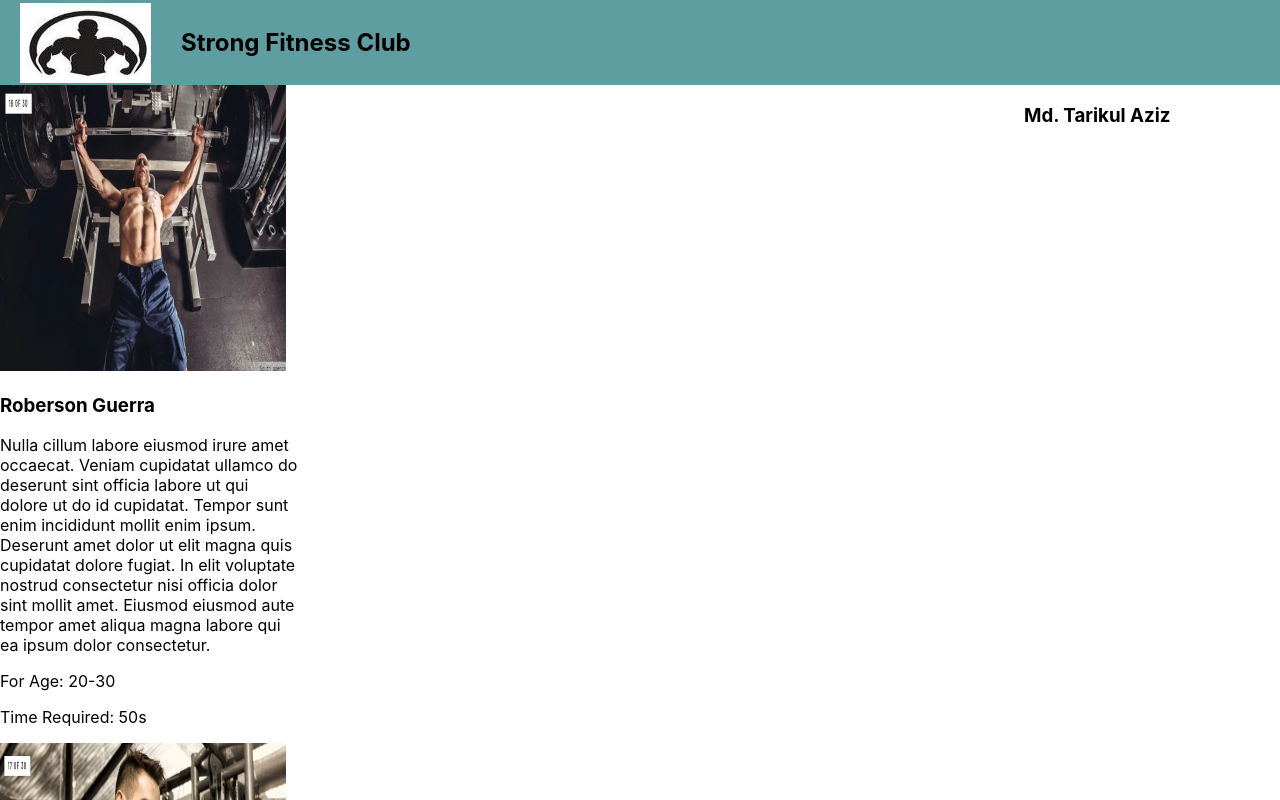
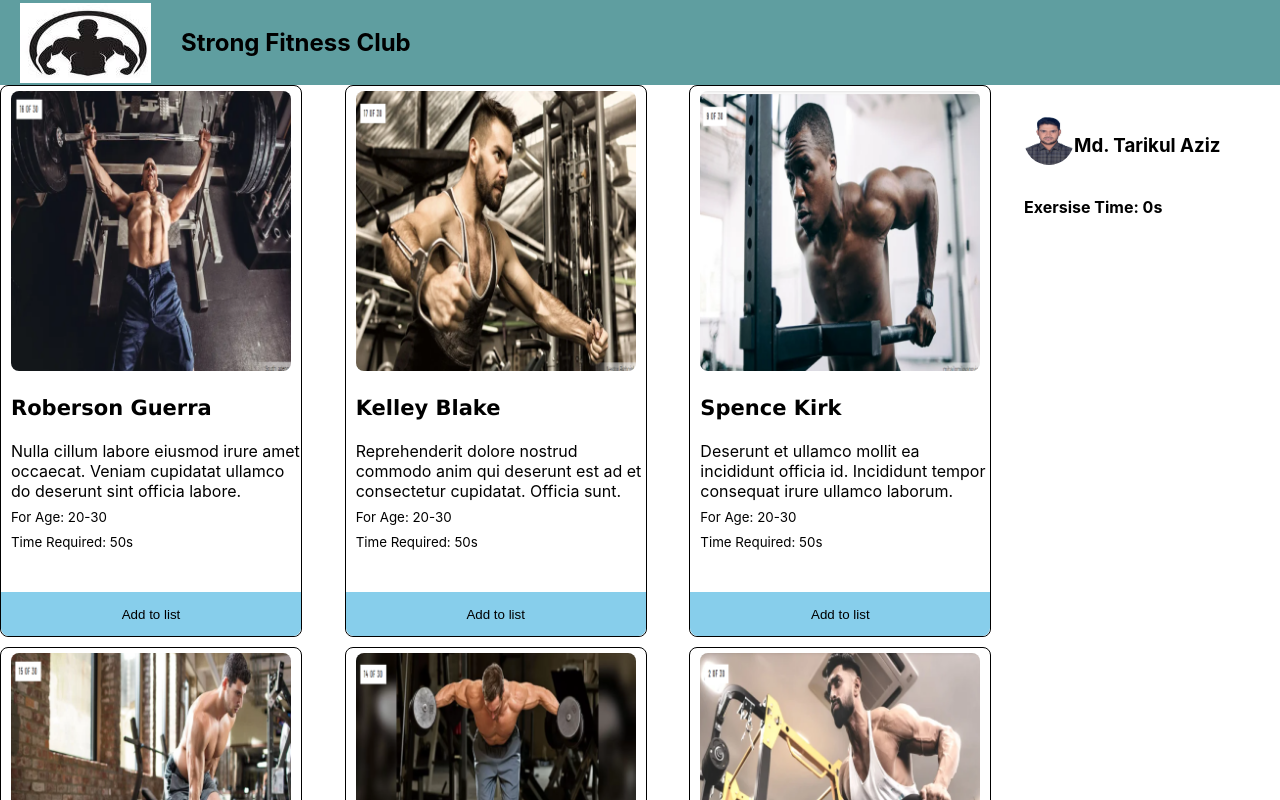
Before and after one commit to tarikaziz0933/active-fitness-club-web, a React (Create React App) app: page / in a window 1280 px wide. Shown: the top 800 px of the page. Built offline with nearby package versions, Linux system fonts and the light colour scheme.

Commit message:
work in element and accessories

```diff
--- a/public/database.json
+++ b/public/database.json
@@ -5,7 +5,7 @@
         "age": "20-30",
         "time": 50,
         "name": "Roberson Guerra",
-        "about": "Nulla cillum labore eiusmod irure amet occaecat. Veniam cupidatat ullamco do deserunt sint officia labore ut qui dolore ut do id cupidatat. Tempor sunt enim incididunt mollit enim ipsum. Deserunt amet dolor ut elit magna quis cupidatat dolore fugiat. In elit voluptate nostrud consectetur nisi officia dolor sint mollit amet. Eiusmod eiusmod aute tempor amet aliqua magna labore qui ea ipsum dolor consectetur.\r\n"
+        "about": "Nulla cillum labore eiusmod irure amet occaecat. Veniam cupidatat ullamco do deserunt sint officia labore.\r\n"
     },
     {
         "id": "6393241738bae589668451bf",
@@ -13,7 +13,7 @@
         "age": "20-30",
         "time": 50,
         "name": "Kelley Blake",
-        "about": "Reprehenderit dolore nostrud commodo anim qui deserunt est ad et consectetur cupidatat. Officia sunt officia ullamco irure nostrud do ea dolore nisi dolor sunt excepteur reprehenderit incididunt. Laborum anim eu reprehenderit nostrud. Aute et minim enim magna deserunt Lorem sint do esse anim.\r\n"
+        "about": "Reprehenderit dolore nostrud commodo anim qui deserunt est ad et consectetur cupidatat. Officia sunt.\r\n"
     },
     {
         "id": "6393241700b35a689fb7c92d",
@@ -21,7 +21,7 @@
         "age": "20-30",
         "time": 50,
         "name": "Spence Kirk",
-        "about": "Deserunt et ullamco mollit ea incididunt officia id. Incididunt tempor consequat irure ullamco laborum. Consectetur commodo minim qui nostrud duis ex veniam velit pariatur reprehenderit aute pariatur esse consequat.\r\n"
+        "about": "Deserunt et ullamco mollit ea incididunt officia id. Incididunt tempor consequat irure ullamco laborum.\r\n"
     },
     {
         "id": "639324170489dc0ca0559826",
@@ -29,7 +29,7 @@
         "age": "20-30",
         "time": 50,
         "name": "Myrna Hood",
-        "about": "Elit reprehenderit consectetur aute anim. Consectetur aliqua duis elit qui officia excepteur. Tempor anim voluptate nulla velit do consequat.\r\n"
+        "about": "Elit reprehenderit consectetur aute anim. Consectetur aliqua duis elit qui officia excepteur.\r\n"
     },
     {
         "id": "63932417e5b257aca9ff6f07",
@@ -37,7 +37,7 @@
         "age": "20-30",
         "time": 50,
         "name": "Eugenia Savage",
-        "about": "Mollit nostrud eu quis esse et veniam sunt quis excepteur proident ea excepteur tempor aliquip. Aliqua adipisicing elit ipsum mollit amet commodo. Adipisicing culpa aute in aliqua irure occaecat magna enim velit veniam in laboris nisi. Ex culpa deserunt consectetur ea labore consectetur adipisicing fugiat cillum nisi elit. Ullamco mollit occaecat sint excepteur velit aliquip ullamco occaecat incididunt aliquip labore amet.\r\n"
+        "about": "Mollit nostrud eu quis esse et veniam sunt quis excepteur proident ea excepteur tempor aliquip.\r\n"
     },
     {
         "id": "63932417970414983f1b2c7b",
@@ -45,6 +45,6 @@
         "age": "20-30",
         "time": 50,
         "name": "Sonja Hinton",
-        "about": "Qui esse sunt ad mollit enim qui consectetur duis. Nisi sit do officia duis non ad proident tempor. Occaecat aute consectetur culpa eiusmod.\r\n"
+        "about": "Qui esse sunt ad mollit enim qui consectetur duis. Nisi sit do officia duis non ad proident tempor.\r\n"
     }
 ]
--- a/src/components/Accesories/Accesories.css
+++ b/src/components/Accesories/Accesories.css
@@ -2,3 +2,28 @@
     display: grid;
     grid-template-columns: 4fr 1fr;
 }
+
+.accesories-elements {
+    display: grid;
+    grid-template-columns: repeat(3, 1fr);
+    gap: 10px;
+}
+
+
+.profile {
+    display: flex;
+    margin-top: 30px;
+}
+
+.profile img {
+    height: 50px;
+    width: 50px;
+    border-radius: 50%;
+}
+
+@media screen and (max-width: 900px) {
+    .accesories-elements {
+        grid-template-columns: repeat(2, 1fr);
+    }
+
+}
--- a/src/components/Accesories/Accesories.js
+++ b/src/components/Accesories/Accesories.js
@@ -1,15 +1,24 @@
 import React, { useEffect, useState } from 'react';
 import Element from '../Element/Element';
 import './Accesories.css'
+import profilePicture from '../../logo/Tarik_Pic.jpg'
 
 const Accesories = () => {
     const [elements, setElements] = useState([]);
+    const [exerciseTime, setexerciseTime] = useState(0);
 
     useEffect(() => {
         fetch('database.json')
             .then(res => res.json())
             .then(data => setElements(data))
     }, [])
+
+    const handleDashboard = (element) => {
+        const newExerciseTime = element.time;
+        const totalTime = newExerciseTime + exerciseTime;
+        setexerciseTime(totalTime);
+    }
+
     return (
         <div className='accesories-container'>
             <div className="accesories-elements">
@@ -17,11 +26,16 @@ const Accesories = () => {
                     elements.map(element => <Element
                         key={element.id}
                         element={element}
+                        handleDashboard={handleDashboard}
                     ></Element>)
                 }
             </div>
             <div className="exercise-time">
-                <h3>Md. Tarikul Aziz</h3>
+                <div className='profile'>
+                    <img src={profilePicture} alt="" />
+                    <h3>Md. Tarikul Aziz</h3>
+                </div>
+                <h4>Exersise Time: {exerciseTime}s</h4>
             </div>
         </div >
     );
--- a/src/components/Element/Element.css
+++ b/src/components/Element/Element.css
@@ -1,3 +1,42 @@
 .each-element {
     width: 300px;
+    height: 550px;
+    border: 1px solid black;
+    border-radius: 8px;
+    position: relative;
 }
+
+.each-element img {
+    width: 280px;
+    margin-left: 10px;
+    margin-top: 5px;
+    border-radius: 8px;
+}
+
+.element-info {
+    margin-left: 10px;
+}
+
+.element-info p {
+    margin-top: 0;
+    margin-bottom: 5px;
+}
+
+.element-name {
+    font-family: 'Lucida Sans', 'Lucida Sans Regular', 'Lucida Grande', 'Lucida Sans Unicode', Geneva, Verdana, sans-serif;
+    font-style: normal;
+    font-size: 21px;
+}
+
+.list-button {
+    width: 100%;
+    background: skyblue;
+    border: none;
+    border-radius: 0 0 8px 8px;
+    position: absolute;
+    bottom: 0;
+}
+
+.list-button:hover {
+    background-color: seagreen;
+}
--- a/src/components/Element/Element.js
+++ b/src/components/Element/Element.js
@@ -2,15 +2,20 @@ import React from 'react';
 import './Element.css'
 
 const Element = (props) => {
-    console.log(props);
+    const { handleDashboard } = props;
     const { picture, age, name, about, time } = props.element;
     return (
         <div className='each-element'>
             <img src={picture} alt="" />
-            <h3>{name}</h3>
-            <p>{about}</p>
-            <p>For Age: {age}</p>
-            <p>Time Required: {time}s</p>
+            <div className='element-info'>
+                <h3 className='element-name'>{name}</h3>
+                <p>{about}</p>
+                <p><small>For Age: {age}</small></p>
+                <p><small>Time Required: {time}s</small></p>
+            </div>
+            <button onClick={() => handleDashboard(props.element)} className='list-button'>
+                <p>Add to list</p>
+            </button>
         </div>
     );
 };
```
Also changed, not shown: src/components/UserInfo/UserInfo.css (added), src/components/UserInfo/UserInfo.js (added), src/logo/Tarik_Pic.jpg (added).
